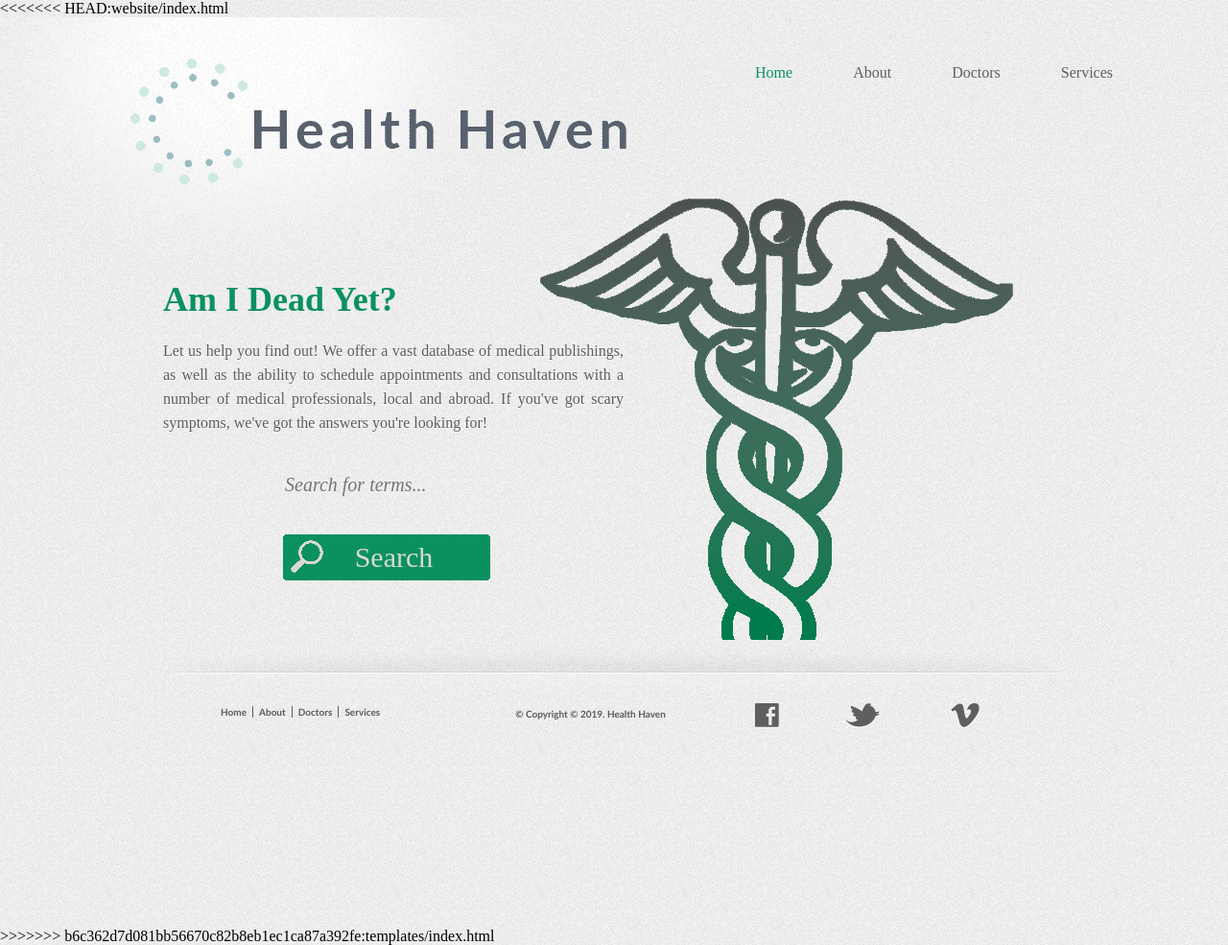
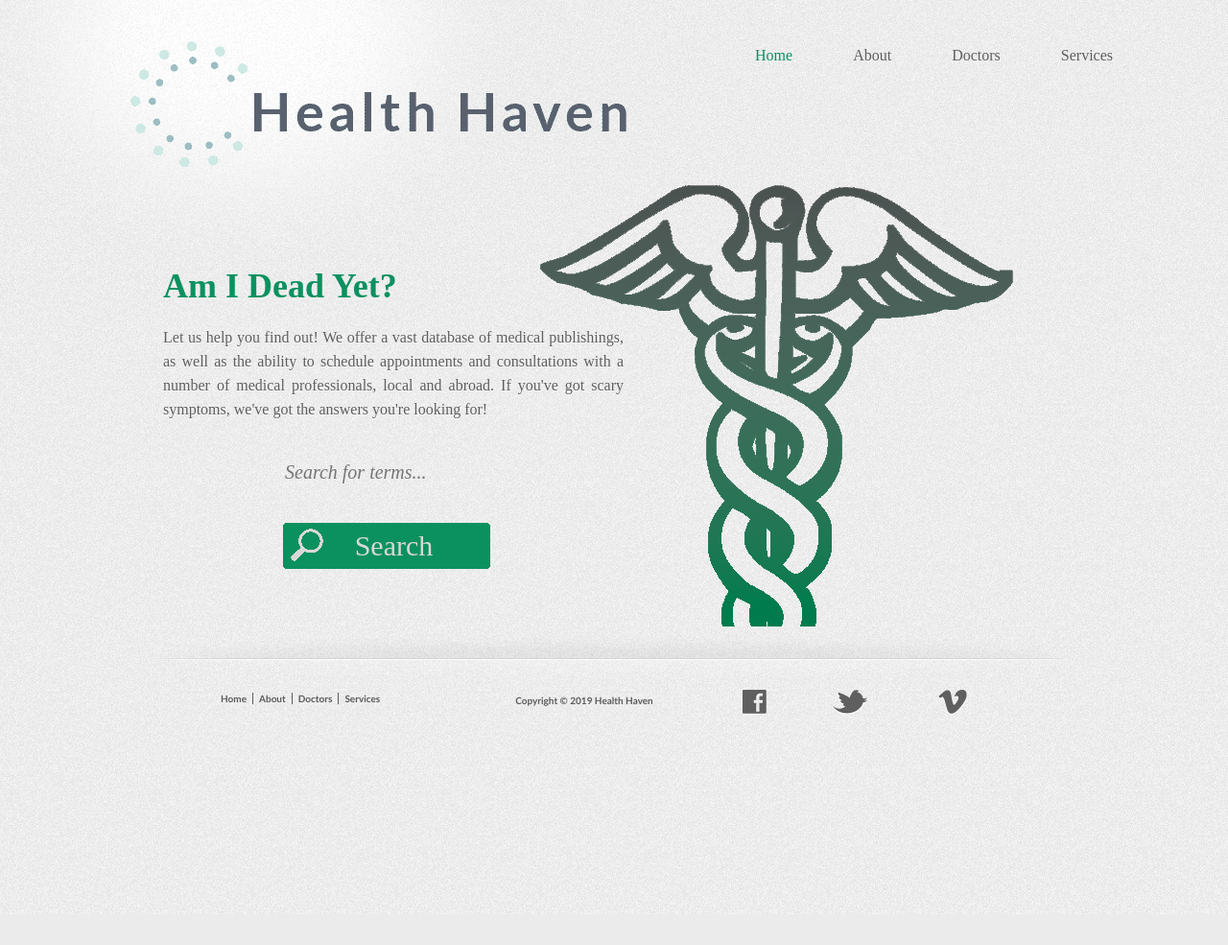
Before and after one commit to dharper998/HackBU-2019, a Flask app: page / in a window 1280 px wide. Shown: the whole page at 96% size. After the commit the page ends 953 px from the top, so only its background shows below. Run offline with Flask 2, Linux system fonts and the light colour scheme.

Commit message:
Fixed stuff

```diff
--- a/templates/index.html
+++ b/templates/index.html
@@ -1,11 +1,10 @@
-<<<<<<< HEAD:website/index.html
 <!DOCTYPE html>
 <!-- Website template by freewebsitetemplates.com -->
 <html>
 	<head>
 		<meta http-equiv="Content-Type" content="text/html; charset=utf-8"/>
 		<title>Health Haven</title>
-		<link rel="stylesheet" href="../styles/style.css" type="text/css" />
+		<link rel="stylesheet" href="../static/styles/style.css" type="text/css" />
 		<!--[if IE 7]>
 			<link rel="stylesheet" href="css/ie7.css" type="text/css" />
 		<![endif]-->
@@ -13,7 +12,7 @@
 	<body>
 		<div class="page">
 			<div class="header">
-				<a href="index.html" id="logo"><img src="../images/facebook_cover_photo_2.png" alt=""/></a>
+				<a href="index.html" id="logo"><img src="../static/images/facebook_cover_photo_2.png" alt=""/></a>
 				<ul>
 					<li class="selected"><a href="index.html">Home</a></li>
 					<li><a href="#">About</a></li>
@@ -37,7 +36,7 @@
 					<li><a href="#">Doctors</a></li>
 					<li><a href="#">Services</a></li>
 				</ul>
-				<p>&#169; Copyright &#169; 2019. Health Haven</p>
+				<p>Copyright &#169; 2019 Health Haven</p>
 				<div class="connect">
 					<a href="#" id="facebook">facebook</a>
 					<a href="#" id="twitter">twitter</a>
@@ -47,4 +46,3 @@
 		</div>
 	</body>
 </html>
->>>>>>> b6c362d7d081bb56670c82b8eb1ec1ca87a392fe:templates/index.html
--- a/templates/search.html
+++ b/templates/search.html
@@ -4,7 +4,7 @@
 	<head>
 		<meta http-equiv="Content-Type" content="text/html; charset=utf-8"/>
 		<title>Health Haven</title>
-		<link rel="stylesheet" href="../styles/style.css" type="text/css" />
+		<link rel="stylesheet" href="../static/styles/style.css" type="text/css" />
 		<!--[if IE 7]>
 			<link rel="stylesheet" href="css/ie7.css" type="text/css" />
 		<![endif]-->
@@ -12,7 +12,7 @@
 	<body>
 		<div class="page">
 			<div class="header">
-				<a href="index.html" id="logo"><img src="../images/facebook_cover_photo_2.png" alt=""/></a>
+				<a href="index.html" id="logo"><img src="../static/images/facebook_cover_photo_2.png" alt=""/></a>
 				<ul>
 					<li class="selected"><a href="index.html">Home</a></li>
 					<li><a href="#">About</a></li>
@@ -30,7 +30,7 @@
 					<li><a href="#">Doctors</a></li>
 					<li><a href="#">Services</a></li>
 				</ul>
-				<p>&#169; Copyright &#169; 2019. Health Haven</p>
+				<p>Copyright &#169; 2019 Health Haven</p>
 				<div class="connect">
 					<a href="#" id="facebook">facebook</a>
 					<a href="#" id="twitter">twitter</a>
```
